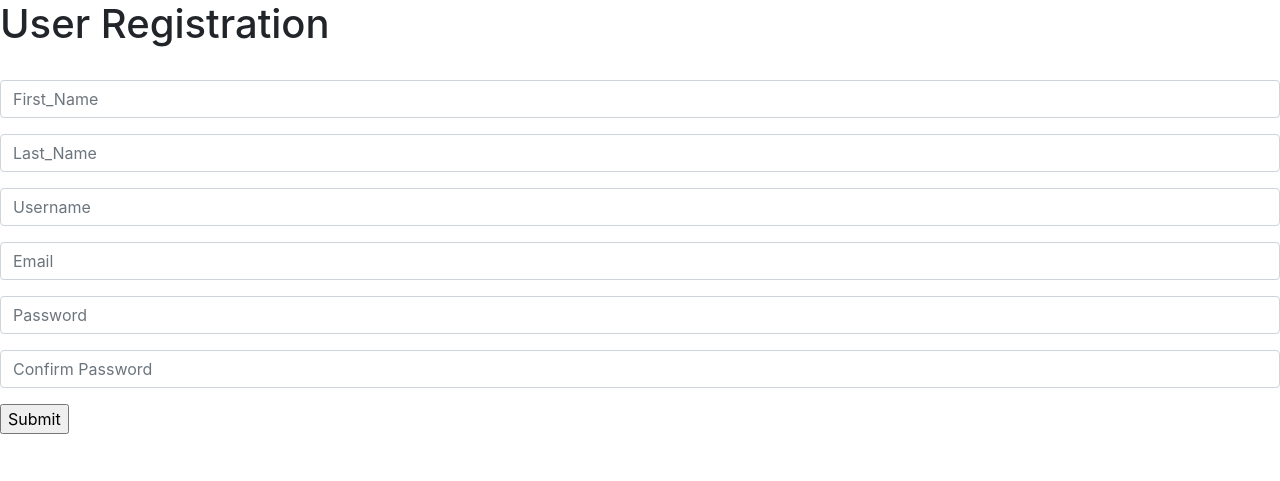
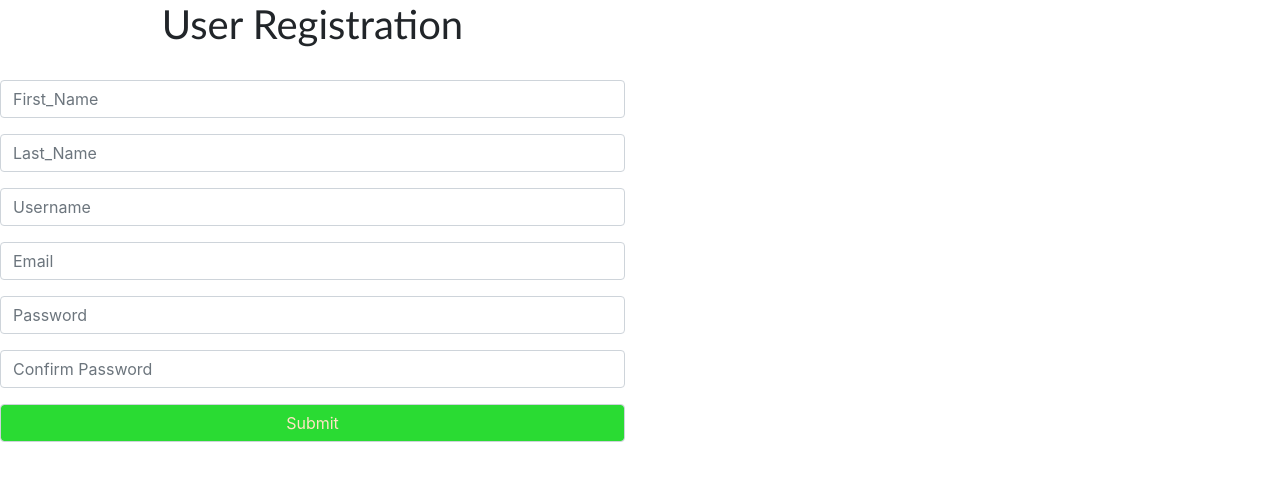
Before and after one commit to akhilgkrishnan/DjangoLearn, a Django app: page /accounts/register in a window 1280 px wide. Shown: the top 481 px of the page. Run offline with Django 3.2, Linux system fonts and the light colour scheme; some libraries are stand-ins or nearby versions.

Commit message:
design changed

```diff
--- a/templates/register.html
+++ b/templates/register.html
@@ -10,8 +10,11 @@
 
 </head>
 <body>
-    <h1>User Registration</h1><br>
-    <div>
+    <div class="pull-right">
+    <div class="form-horizontal">
+        <div class="row">
+        <div class="col-md-6">
+            <h1 style="font-family: 'Gill Sans', 'Gill Sans MT', Calibri, 'Trebuchet MS', sans-serif; text-align:center">User Registration</h1><br>
             <form method="POST" action="register">
                 {% csrf_token %}
                 <div class="form-group">
@@ -33,9 +36,12 @@
                 <input type="password"name="password2" placeholder="Confirm Password" class="form-control">
             </div>
                 <div class="form-group">
-            <input type="submit">
+                <input type="submit" class="form-control" style="background-color: #2adb33; color:bisque">
             </div>
             </form>
+        </div>
+    </div>
+    </div>
 </div>
     {% for message in messages%}
     <h1>{{message}}</h1>
```
Lines whose indentation alone changed are shown as unchanged.
